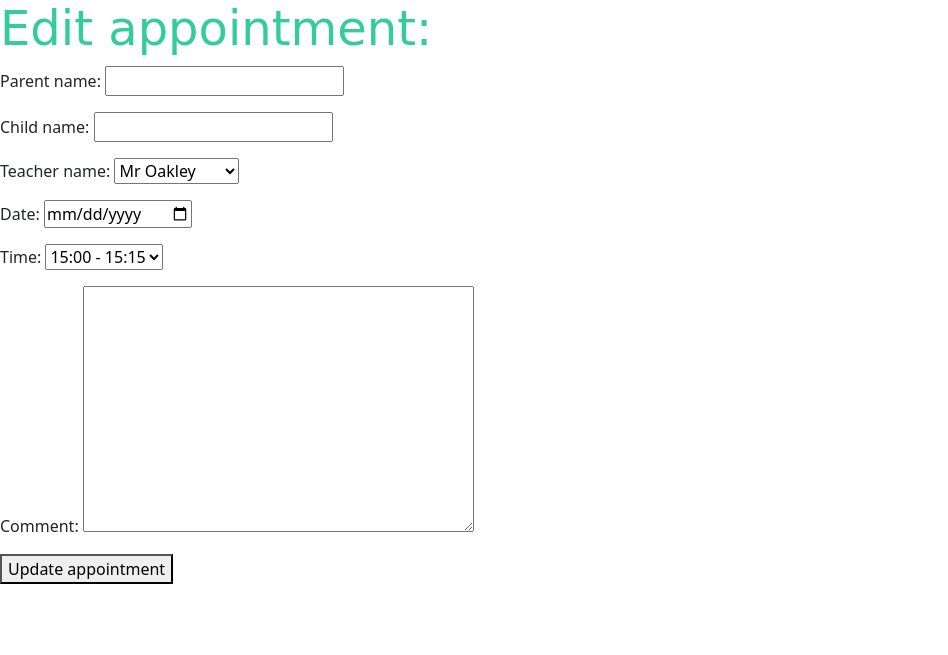
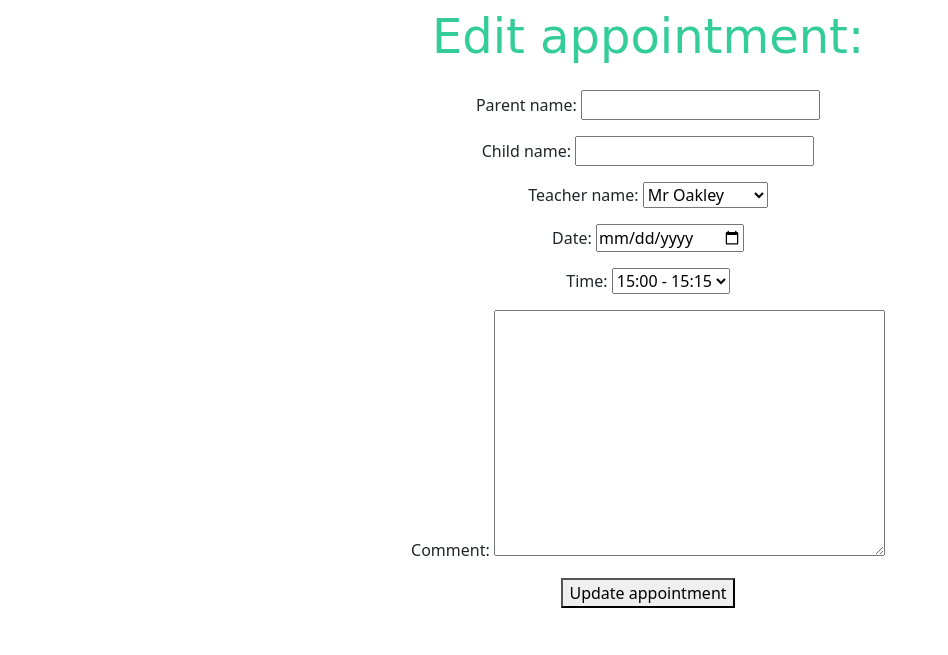
Before and after one commit to NickdevC/Home-Learning-Hub, a Django app: template templates/edit_appointment.html in a window 1280 px wide. Shown: the part 80-735 px from the top of the page, without its empty margins (0-948 px from the left). Run offline with Django 3.2, Linux system fonts and the light colour scheme; the template is opened without the code that fills it: values that come from a table or form of the project are taken from there, others are empty; some web fonts are replaced.

Commit message:
Style layout of edit_appointment.html

```diff
--- a/static/css/style.css
+++ b/static/css/style.css
@@ -2,7 +2,7 @@
 
 
 /*----------- Headers --------------------*/
-h1, h2, h3 {
+h1, h2 {
     font-family: 'Schoolbell', cursive;
 }
 
@@ -17,7 +17,7 @@ h2 {
 
 
 .appointments-header {
-    margin-top: 10%;
+    margin-top: 6%;
     color: rgb(52, 204, 153);
 }
 
@@ -50,3 +50,16 @@ h2 {
     color: rgb(130, 234, 199);
     background-color: rgb(30, 176, 127);
 }
+
+
+/*----------- Index page --------------*/
+#submitBtn {
+    color: rgb(30, 176, 127);
+    background-color: antiquewhite;
+    border-radius: 20px;
+}
+
+#submitBtn:hover {
+    color: rgb(130, 234, 199);
+    background-color: rgb(30, 176, 127);
+}
--- a/templates/appointments.html
+++ b/templates/appointments.html
@@ -8,7 +8,7 @@
         <!-- Appointments Column -->
         <div class="row m-2 row d-flex justify-content-center">
             <div class="col-sm-8">
-                <h1 class="mb-4 text-center appointments-header ">Appointments</h1>
+                <h1 class="mb-4 text-center appointments-header">Appointments</h1>
                 <!-- Loop through list to display each appointment -->
 
                 {% for appointment in appointment_items %}
--- a/templates/edit_appointment.html
+++ b/templates/edit_appointment.html
@@ -1,7 +1,12 @@
 {% extends "base.html" %}
 {% load static %}
 {% block content %}
-<h1>Edit appointment:</h1>
+
+<div class="container-fluid">
+    <div class="row">
+        <div class="row m-2 row d-flex justify-content-center">
+            <div class="mb-4 text-center">
+                <h1 class="mb-4 text-center">Edit appointment:</h1>
                 <form method="POST">
                     {% csrf_token %}
                     {{ form.as_p }}
@@ -11,6 +16,10 @@
                         </p>
                     </div>
                 </form>
+            </div>
+        </div>
+    </div>
+</div>
 
 
 {%endblock%}
--- a/templates/index.html
+++ b/templates/index.html
@@ -15,7 +15,7 @@
                 <form method="post" id="appointmentForm">
                     {{ form | crispy }}
                     {% csrf_token %}
-                    <button type="submit" class="btn btn-signup btn-lg">Submit</button>
+                    <button type="submit" class="btn btn-signup btn-lg" id="submitBtn">Submit</button>
                 </form>
             </div>
         </div>
```
Lines whose indentation alone changed are shown as unchanged.
